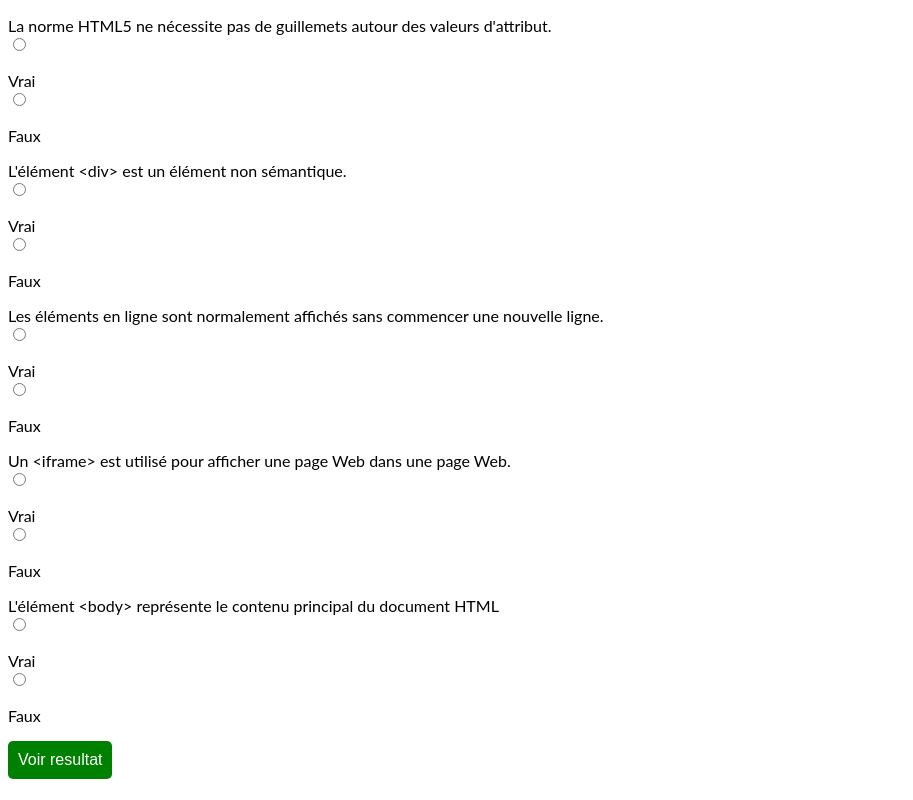
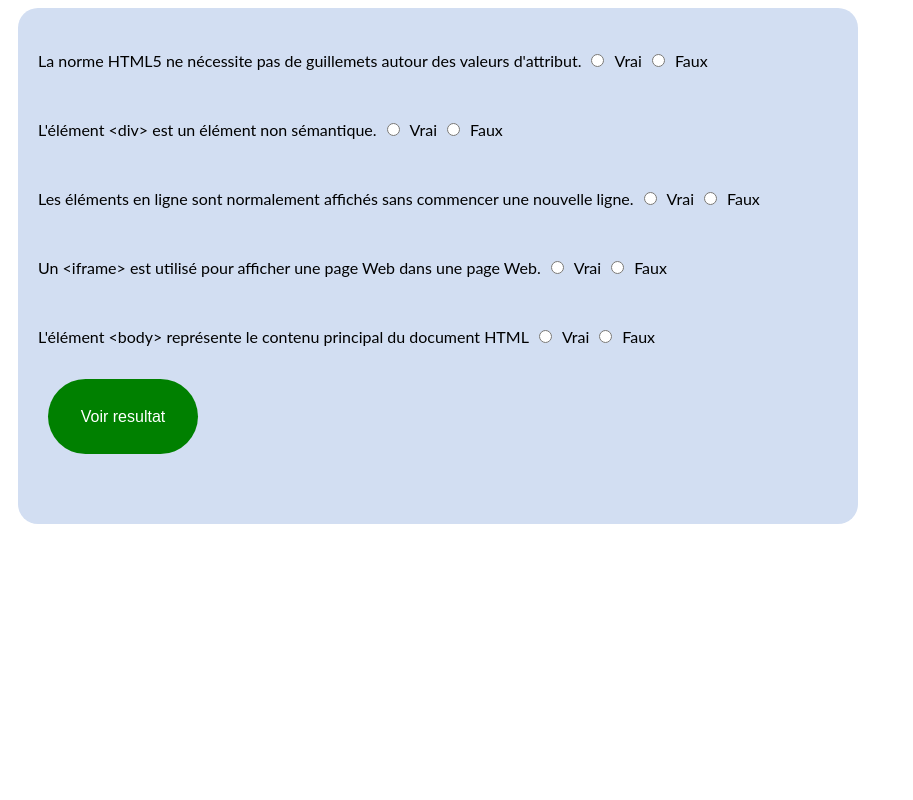
Before and after one commit to rangapin/html-questionnaire, a plain HTML site: page index.html in a window 1280 px wide. Shown: the whole page, without its empty margins (0-913 px from the left). Drawn offline with Linux system fonts and the light colour scheme.

```diff
--- a/style.css
+++ b/style.css
@@ -6,19 +6,17 @@ h1 {
 	text-align: center;
 }
 
-#quiz {
+form {
 	margin-left: 10px;
 	background: #d2def2;
 	padding: 10px 20px 10px 20px;
 	width: 800px;
 	border-radius: 20px;
 	float: left;
-
 }
 
 input {
-	margin-bottom: 20px;
-	display: block;
+	margin: 20px 10px 20px 10px;
 }
 
 #textbox {
@@ -31,13 +29,14 @@ input {
 
 
 #button {
+	display: block;
 	background: green;
+	width: 150px;
+	height: 75px;
 	border: none;
-	border-radius: 5px;
-	padding: 10px;
+	border-radius: 45px;
 	color: white;
 	font-size: 16px;
-	transition-duration: .5s;
 	margin-top: 15px;
 }
 
@@ -51,7 +50,7 @@ input {
 
 }
 
-#after_submit {
+#submitAfter {
 	visibility: hidden;
 	background: #ff5459;
 	padding: 10px 20px 10px 20px;
@@ -62,6 +61,6 @@ input {
 	font-size: 20px;
 }
 
-#sp {
-	display: inline;
-}
+/* #sp {
+	margin: 24px;
+}  */
```
